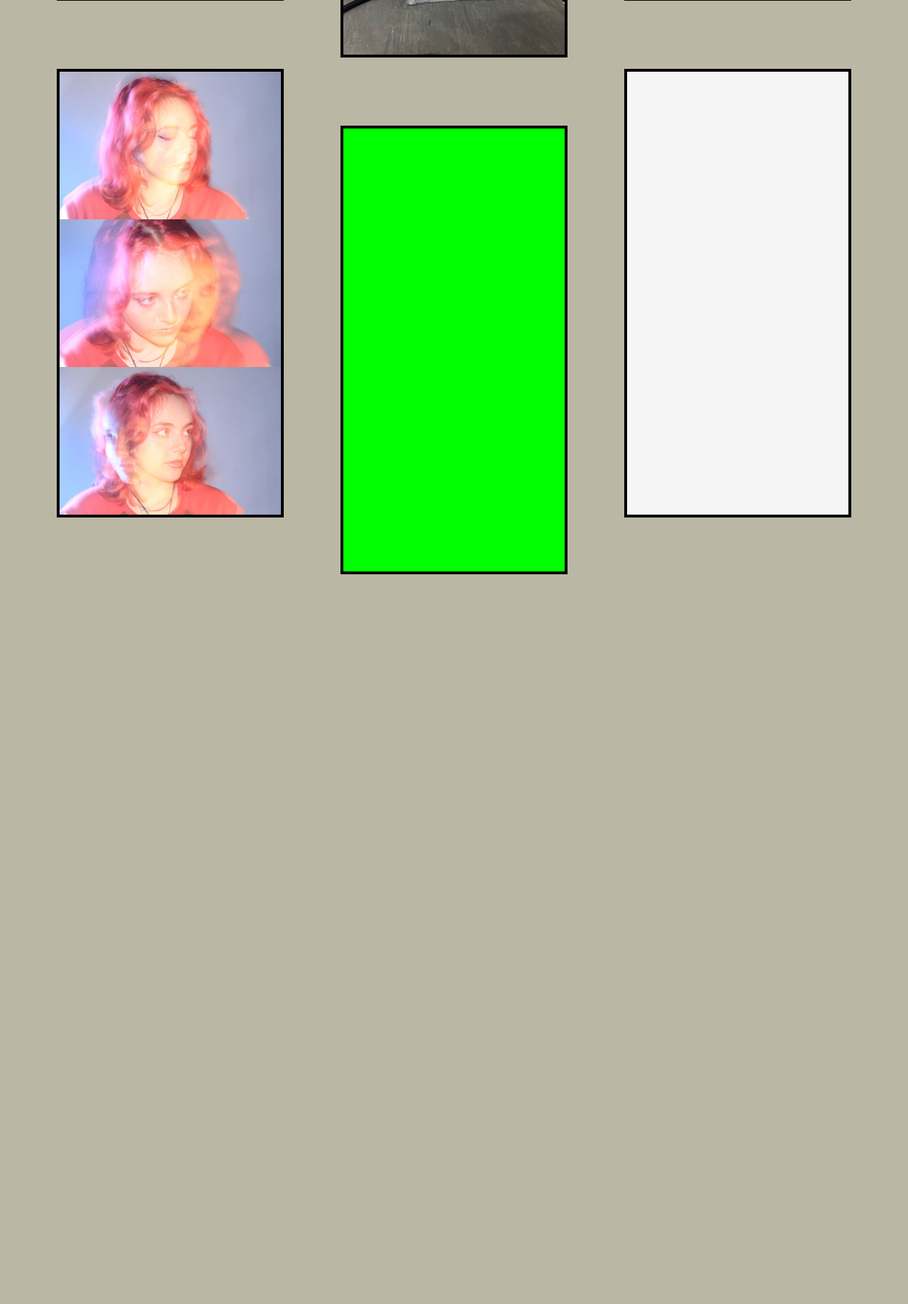
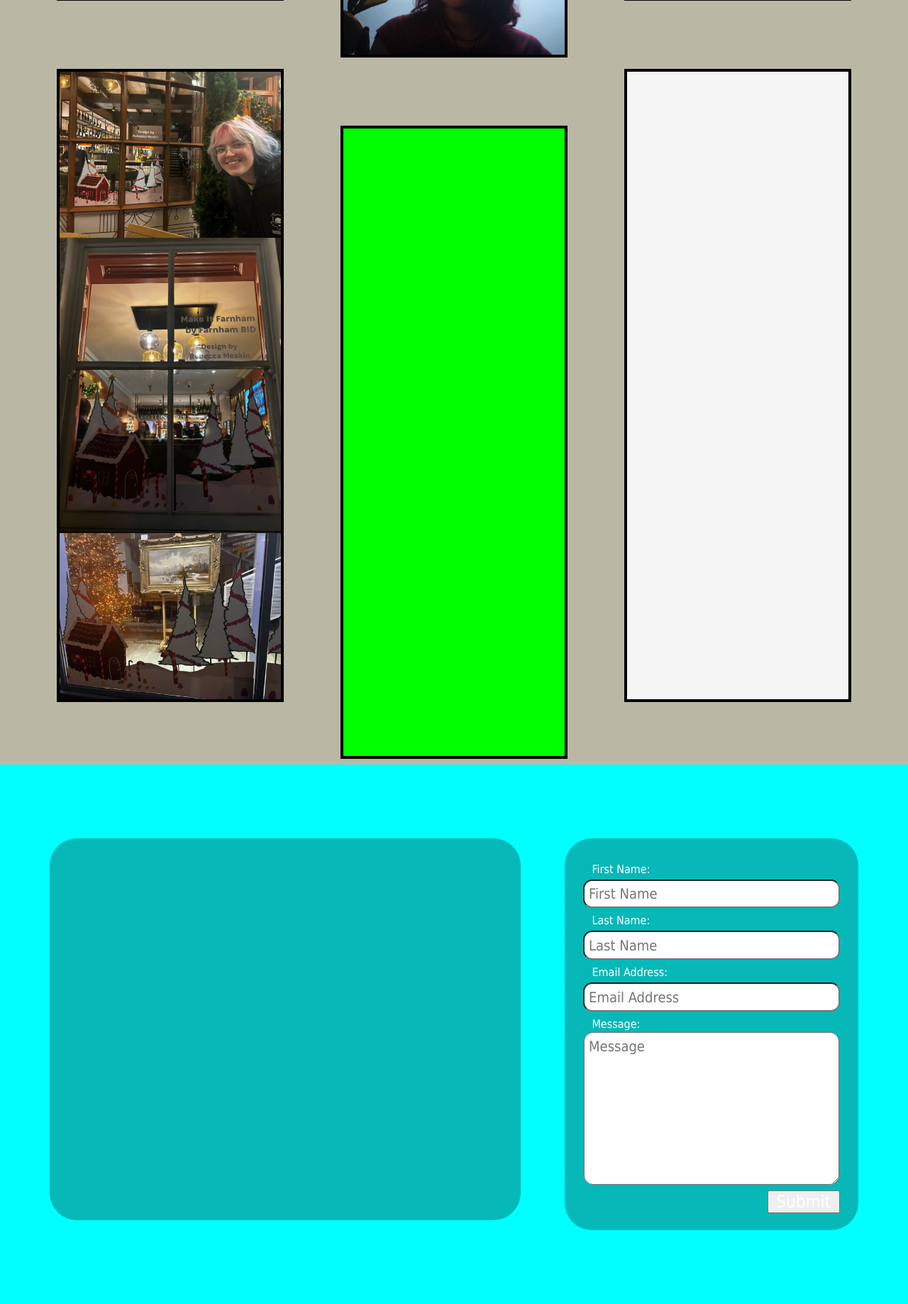
Before and after one commit to ramliet4/ART, a Flask app: page / in a window 1280 px wide. Shown: the part 939-2776 px from the top of the page at 71% size. Before the commit the page ends 1748 px from the top, so only its background shows below. Run offline with Flask 3, Linux system fonts and the light colour scheme.

Commit message:
27/03/26 Navbar redesigned. Contact Section Added.

```diff
--- a/static/css/art-display.css
+++ b/static/css/art-display.css
@@ -25,7 +25,7 @@
     position: relative;
 
     width: 50dvh;
-    aspect-ratio: 3/5;
+
 
     margin: 0 10dvh 10dvh 10dvh;
 
@@ -37,7 +37,7 @@
     position: relative;
 
     width: 50dvh;
-    aspect-ratio: 3/5;
+
 
     margin-top: 10dvh;
 
--- /dev/null
+++ b/static/css/contact.css
@@ -0,0 +1,109 @@
+.contact-outside {
+    display: relative;
+
+    width: 100%;
+    aspect-ratio: 3/1;
+
+    background-color: aqua;
+}
+
+
+div#centre-outside {
+    display: flex;
+    justify-content: center;
+    align-items: center;
+    text-align: center;
+
+    min-height: 95vh;
+}
+
+div#centre-inside {
+    display: inline-flex;
+
+    width: 95dvw;
+    min-height: 75dvh;
+    height: 75dvh;
+
+}
+
+div#info-box {
+    display: inline-flex;
+    align-content: center;
+
+    width: 60dvw;
+
+    margin: 3dvh 3dvh 3dvw 3dvw;
+    padding: 2dvw;
+
+    background: rgba(20,20,20,0.3);
+    border-radius: 3dvw;
+}
+
+
+div#input-box {
+    align-content: center;
+    justify-content: center;
+
+    width: 30dvw;
+
+    margin: 3dvh 3dvw 3dvh 3dvw;
+    padding: 2dvw;
+
+    background: rgba(20,20,20,0.3);
+    border-radius: 3dvw;
+}
+
+label {
+    float: left;
+
+    margin: 1dvh 0dvh 0.3dvh 1dvw;
+
+    font-size: 2dvh;
+    text-align: left;
+}
+
+
+input[type="text"] {
+    width: 27dvw;
+
+    margin: 0 0 0 0;
+    padding: 0.5dvw;
+
+    border-radius: 1dvw;
+
+    font-size: 2.5dvh;
+    color:black;
+}
+
+input[type="text"]#first-name {
+    width: 13dvw;
+}
+
+input[type="text"]#last-name {
+    width: 13dvw;
+}
+
+input[type="submit"] {
+    float: right;
+
+    width: 8dvw;
+    height: 4dvh;
+
+    font-size: 3dvh;
+
+}
+
+textarea#message-box {
+    width: 27dvw;
+    height: 25dvh;
+
+    max-width: 27dvw;
+    max-height: 25dvh;
+
+    padding: 0.5dvw;
+
+    border-radius: 1dvw;
+
+    font-size: 2.5dvh;
+    color:black;
+}
--- a/static/css/navbar.css
+++ b/static/css/navbar.css
@@ -1,9 +1,6 @@
 /* Top of Page Navbar */
 div#navbar {
     height:5dvh;
-
-    background: rgba(0,0,0,0);
-
     text-align:center;
 
     overflow: hidden;
@@ -13,14 +10,21 @@
     list-style-type:None;
     display:inline-block;
 
+    width: 100%;
+
     margin:0;
     padding:0;
 
     overflow:hidden;
+    background: rgba(255,255,255,1);
 }
 
-li {
+li.left {
     float:left;
+}
+
+li.right {
+    float:right;
 }
 
 li a {
@@ -28,7 +32,7 @@
 
     padding:14px 16px;
 
-    color:white;
+    color:black;
     font-size:3dvh;
     text-align:center;
     text-decoration:none;
--- /dev/null
+++ b/templates/contact.html
@@ -0,0 +1,41 @@
+<link rel="stylesheet" href="{{url_for('static',filename='css/contact.css')}}">
+
+<div class="contact-outside">
+     <div id="centre-outside">
+        <div id="centre-inside">
+
+            <div id="info-box">
+
+            </div>
+
+            <div id="input-box">
+                <form>
+                    <div id="name-box">
+                        <div id="first-name-input">
+                            <label for="first-name-input">First Name:</label>
+                            <input type="text" id="first-name-input" name="first-name" class="form-input" placeholder="First Name" required/>
+                        </div>
+
+                        <div id="last-name-input">
+                            <label for="last-name-input">Last Name:</label>
+                            <input type="text" id="last-name-input" name="last-name" class="form-input" placeholder="Last Name" required/>
+                        </div>
+                    </div>
+
+                    <div id="email-input">
+                        <label for="email-input">Email Address:</label>
+                        <input type="text" id="email-input" name="email" class="form-input" placeholder="Email Address" required/>
+                    </div>
+
+                    <div id="message-input">
+                        <label for="message">Message:</label>
+                        <textarea id="message-box" id="message-input" name="message" placeholder="Message"></textarea>
+                    </div>
+
+                    <input type="submit" name="submit-button" class="submit-button" value="Submit"/>
+                </form>
+            </div>
+
+        </div>
+    </div>
+</div>
--- a/templates/homepage.html
+++ b/templates/homepage.html
@@ -101,7 +103,12 @@
                     </div>
                 </div>
 
+                <a id="Contact"></a>
 
+            </div>
+
+            <div>
+                {% include "contact.html" %}
             </div>
 
         </div>
--- a/templates/navbar.html
+++ b/templates/navbar.html
@@ -2,8 +2,8 @@
 
 <div id="navbar">
     <ul>
-        <li><a href="https://www.instagram.com/beccameakin_art"> Becca Meakin </a></li>
-        <li><a href="/"> Home </a></li>
-        <li><a href="/certifications"> About </a></li>
+        <li class="left"><a href="https://www.instagram.com/beccameakin_art"> Becca Meakin </a></li>
+        <li class="right"><a href="/"> Home </a></li>
+        <li class="right"><a href="#Contact"> About </a></li>
     </ul>
 </div>
```
Also changed, not shown: other parts of templates/homepage.html (+25 -23 lines).
